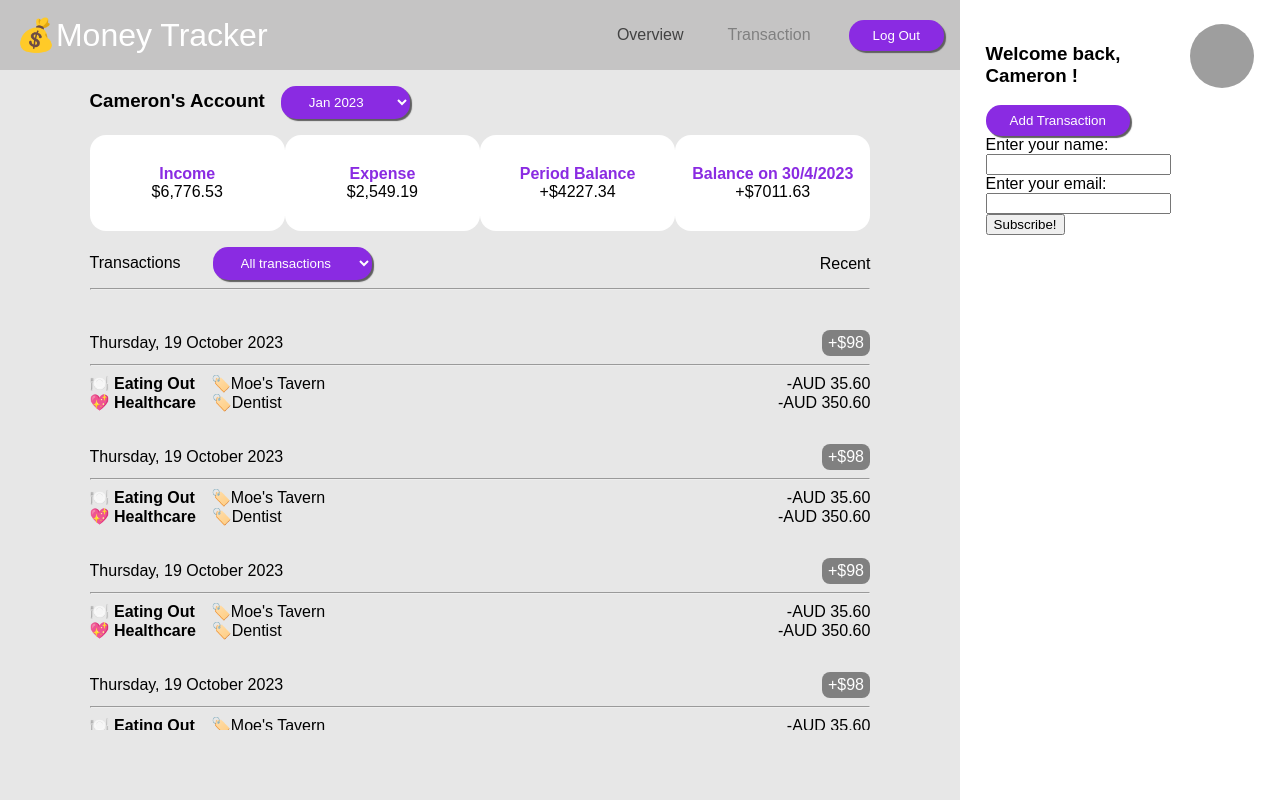
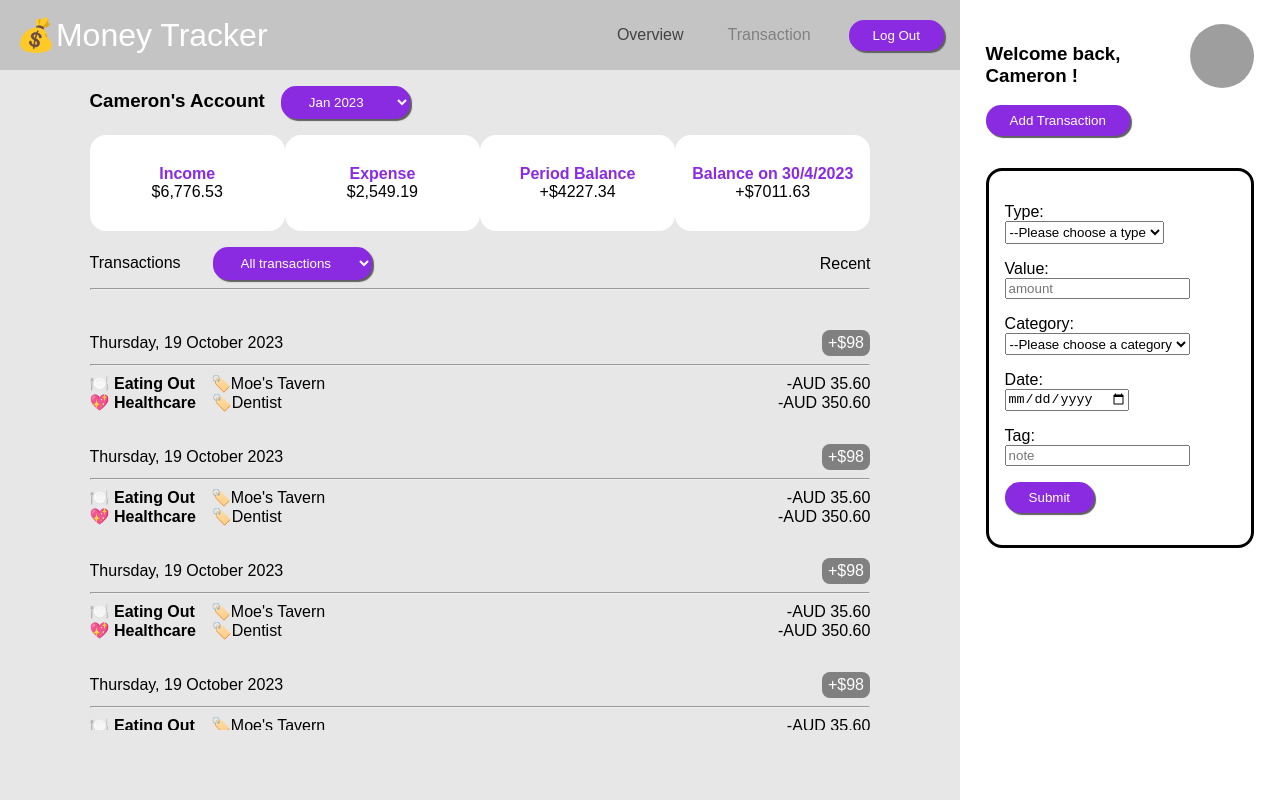
Before and after one commit to Janisgee/budget-project, a React (Create React App) app in the folder client/: page / in a window 1280 px wide. Built offline with nearby package versions, Linux system fonts and the light colour scheme; grey boxes are pictures that could not be loaded.

Commit message:
Add form to create transaction

```diff
--- a/client/src/Profile.jsx
+++ b/client/src/Profile.jsx
@@ -1,4 +1,5 @@
 import './Profile.css';
+import './css/form.css';
 
 export default function Profile() {
   return (
@@ -22,18 +23,39 @@ export default function Profile() {
         </li>
       </ul> */}
       <button className="btn">Add Transaction</button>
-      <form action="" method="get" class="form-newTransaction">
-        <div class="newTransaction-name">
-          <label for="name">Enter your name: </label>
-          <input type="text" name="name" id="name" required />
+      <form
+        action=""
+        method="get"
+        class="form-transaction form-add-transaction"
+      >
+        <div>
+          <label for="type">Type: </label>
+          <select name="type" id="type" required>
+            <option value="">--Please choose a type</option>
+            <option vallue="income">Income</option>
+            <option vallue="expense">Expense</option>
+          </select>
         </div>
-        <div class="form-example">
-          <label for="email">Enter your email: </label>
-          <input type="email" name="email" id="email" required />
+        <div>
+          <label for="value">Value: </label>
+          <input type="number" id="value" placeholder="amount" />
         </div>
-        <div class="form-example">
-          <input type="submit" value="Subscribe!" />
+        <div>
+          <label for="category">Category: </label>
+          <select name="category" id="category" required>
+            <option value="">--Please choose a category</option>
+            <option vallue=""></option>
+          </select>
         </div>
+        <div>
+          <label for="date">Date: </label>
+          <input type="date" name="date" id="date" required />
+        </div>
+        <div>
+          <label for="tag">Tag: </label>
+          <input type="tag" id="tag" placeholder="note" />
+        </div>
+        <button className="btn">Submit</button>
       </form>
     </div>
   );
```
